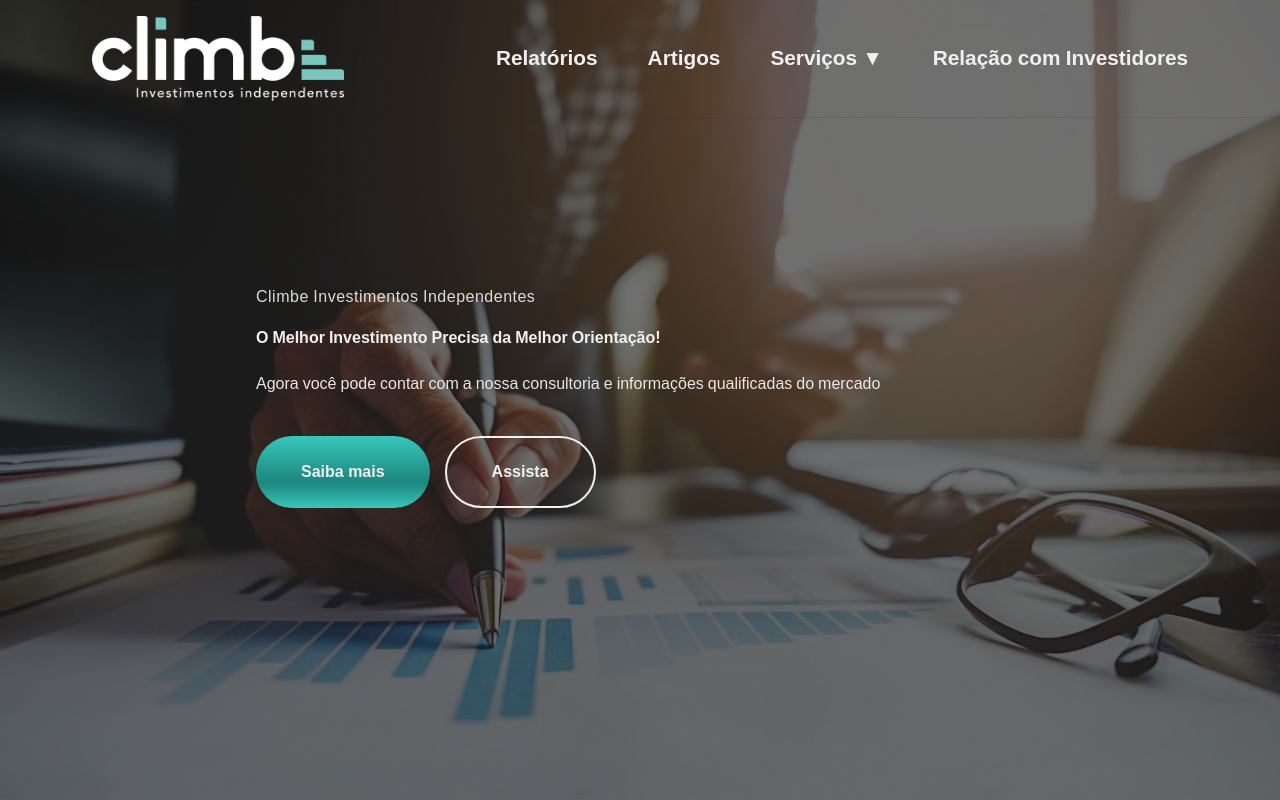
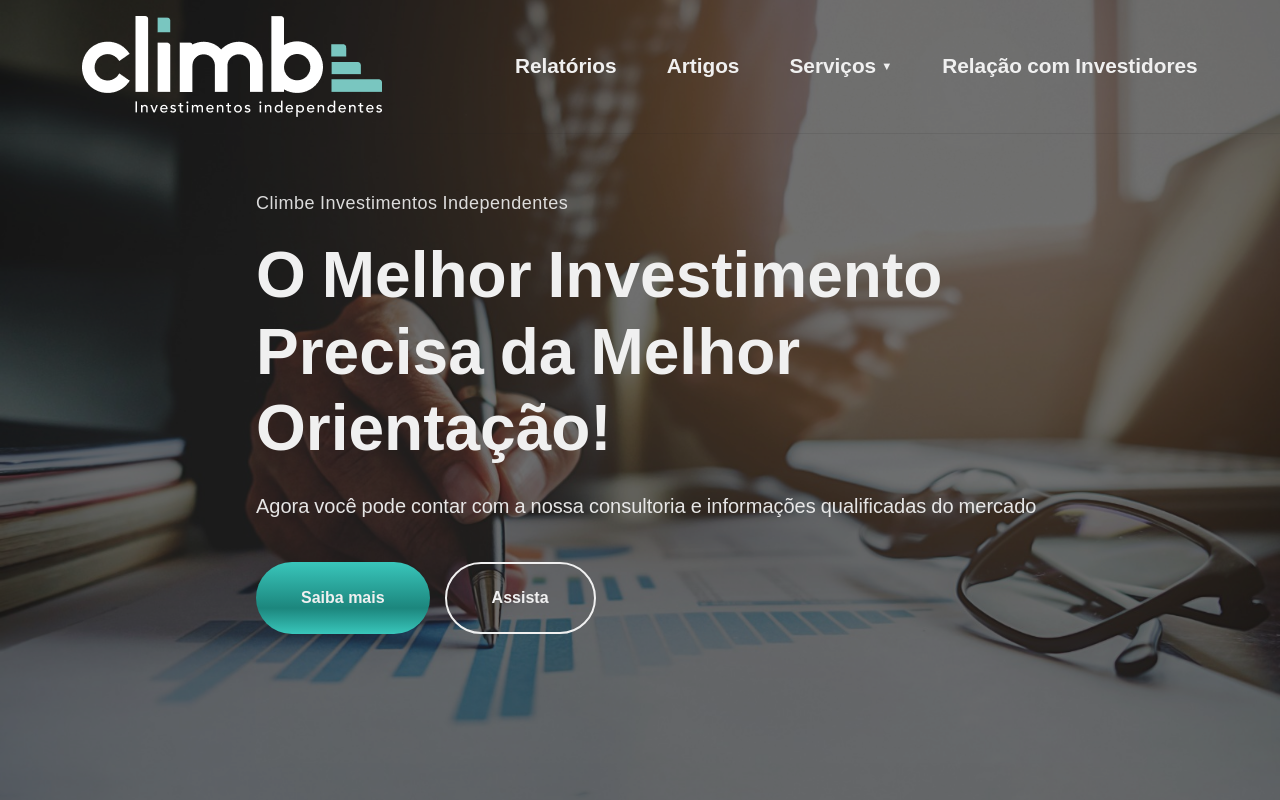
Before and after one commit to Gustavomaz11/climbe-react3, a React (Vite) app in the folder climbe-react/: page / in a window 1280 px wide. Shown: the top 800 px of the page. Built offline with nearby package versions, Linux system fonts and the light colour scheme.

Commit message:
fix correction

```diff
--- a/climbe-react/src/App.css
+++ b/climbe-react/src/App.css
@@ -1,5 +1,5 @@
-/* Reset completo para controle total de fontes */
-* {
+/* Controle de base sem destruir tamanhos específicos */
+html, body {
   font-size: 16px !important;
   -webkit-text-size-adjust: 100% !important;
   -ms-text-size-adjust: 100% !important;
@@ -8,19 +8,15 @@
   -moz-osx-font-smoothing: grayscale !important;
 }
 
-/* Override específico para elementos de texto */
-h1, h2, h3, h4, h5, h6, p, span, div, button, li, a {
-  font-size: inherit !important;
+/* Prevenir zoom em imagens */
+img {
+  max-width: 100% !important;
+  height: auto !important;
+  -webkit-transform: scale(1) !important;
+  transform: scale(1) !important;
 }
 
-/* Força font sizes específicos */
-._hero_title_nq7j8_101 { font-size: clamp(40px, 5vw, 72px) !important; }
-._hero_subtitle_nq7j8_85 { font-size: 18px !important; }
-._hero_description_nq7j8_117 { font-size: 20px !important; }
-._kpi_item_1ffl3_17 h2 { font-size: 60px !important; }
-._section_title_1pz6h_15 h2 { font-size: 36px !important; }
-._product_title_1we3k_149 { font-size: 24px !important; }
-._product_text_1we3k_165 { font-size: 16px !important; }
-._icon_1we3k_71 { font-size: 48px !important; }
-li { font-size: 20.8px !important; }
-button { font-size: 16px !important; }
+/* Controle de layout */
+* {
+  box-sizing: border-box !important;
+}
```
